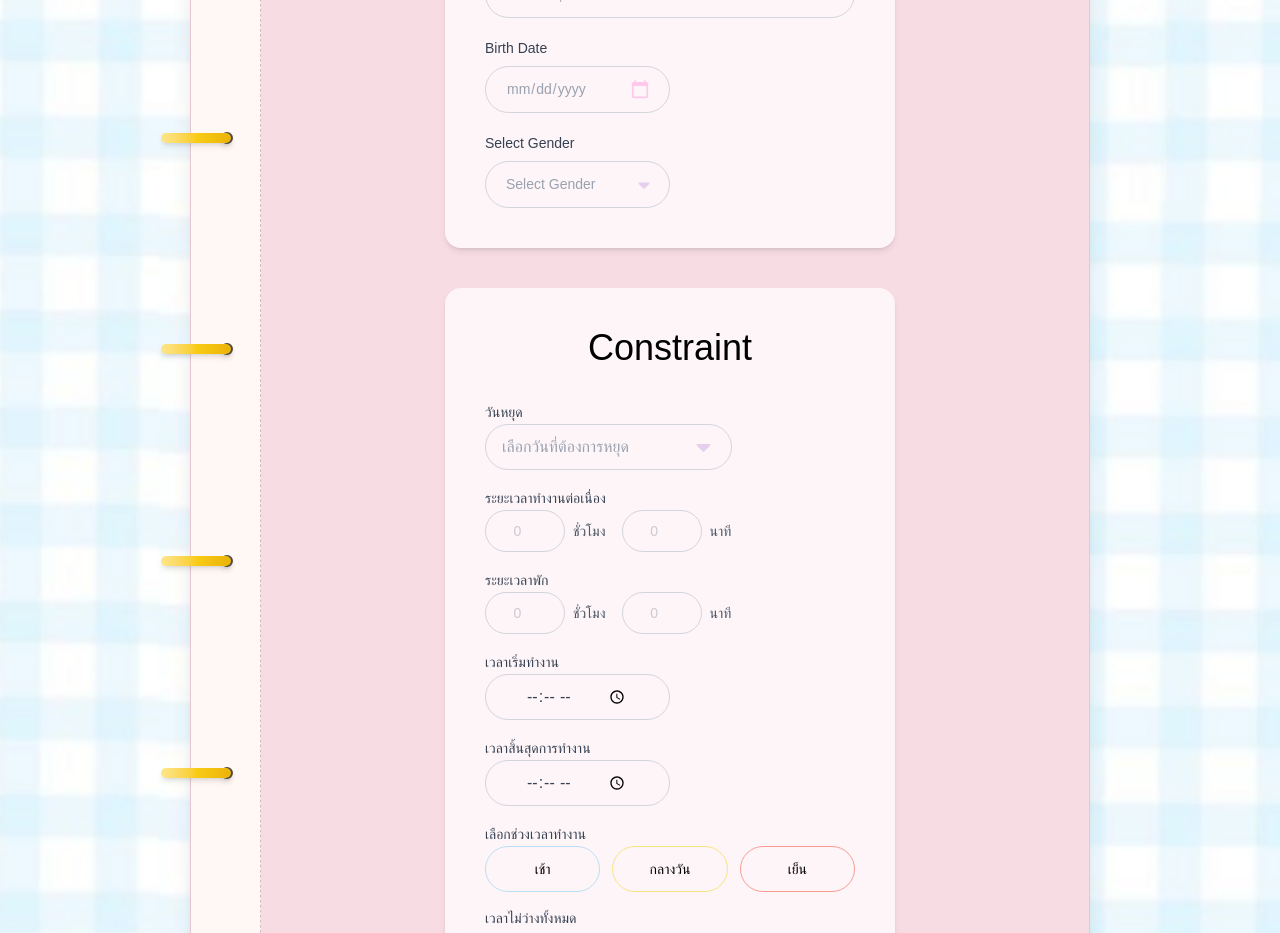
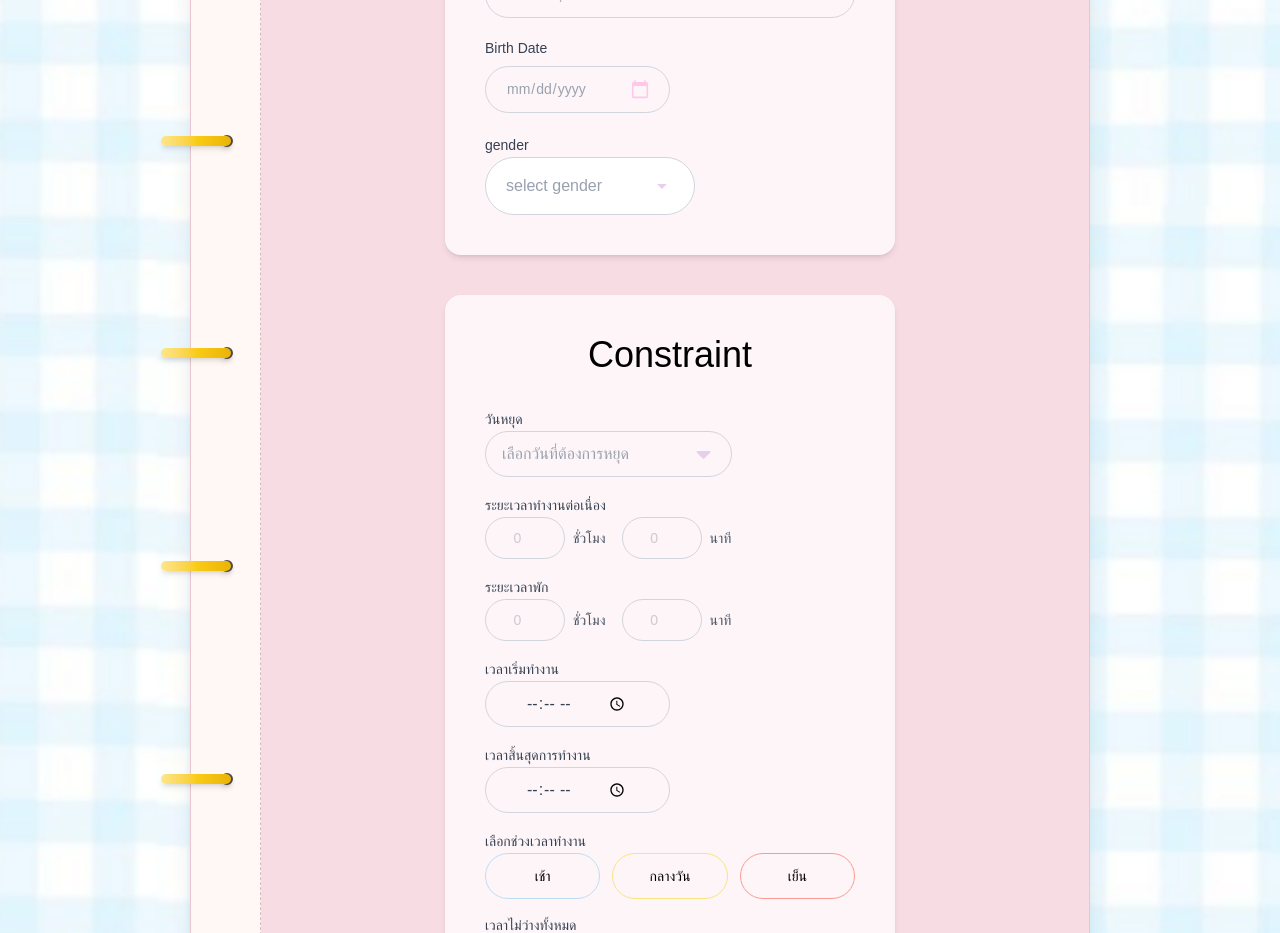
Before and after one commit to BananaLnwZa/Planentrix, a Next.js app in the folder frontend/web/user/: page /SingIn in a window 1280 px wide. Shown: the part 780-1713 px from the top of the page. Built offline with nearby package versions, Linux system fonts and the light colour scheme.

Commit message:
Select Gender has been successfully edited.

```diff
--- a/frontend/web/user/src/components/SingIn/CreateAccForm.tsx
+++ b/frontend/web/user/src/components/SingIn/CreateAccForm.tsx
@@ -1,5 +1,6 @@
 import Link from "next/link";
 import Image from "next/image";
+import SelectGender from "./SelectGender";
 
 export default function LoginForm() {
   return (
@@ -214,69 +215,10 @@ export default function LoginForm() {
           />
         </div>
 
-        {/* Select Gender */}
-        <div>
-          <label
-            className="
-              mb-2
-              block
-
-              text-xs
-              sm:text-sm
-
-              text-gray-700
-            "
-          >
-            Select Gender
-          </label>
-
-          {/* custom dropdown */}
-        <div className="relative w-1/2">
-        <select
-            className="
-            w-full
-            appearance-none
-            rounded-full
-            border
-            border-gray-300
-
-            px-4
-            pr-10
-            py-2.5
-
-            sm:px-5
-            sm:py-3
-
-            text-gray-400
-            text-[12px]
-            sm:text-[14px]
-
-            outline-none
-            "
-        >
-            <option>Select Gender</option>
-            <option>Male</option>
-            <option>Female</option>
-            <option>Other</option>
-        </select>
-
-        <Image
-            src="/icons/dropdown.svg"
-            alt="dropdown icon"
-            width={20}
-            height={20}
-            className="
-            pointer-events-none
-            absolute
-            right-4
-            top-1/2
-            -translate-y-1/2
-            "
-        />
-        </div>
-        </div>
-      </div>
+      {/* Select Gender */}
+      <SelectGender />
 
     </div>
+  </div>
   );
 }
--- /dev/null
+++ b/frontend/web/user/src/components/SingIn/SelectGender.tsx
@@ -0,0 +1,124 @@
+"use client";
+import { createPortal } from "react-dom";
+
+import { useRef, useState } from "react";
+
+export default function SelectGender() {
+  const [selectedGender, setSelectedGender] = useState("");
+  const [open, setOpen] = useState(false);
+
+  const buttonRef = useRef<HTMLButtonElement>(null);
+
+  const genders = ["Male", "Female", "Other"];
+
+  const rect = buttonRef.current?.getBoundingClientRect();
+
+  return (
+    <div className="space-y-2 w-[210px]">
+      {/* Label */}
+      <label className="text-sm text-gray-700">
+        gender
+      </label>
+
+      {/* Select */}
+      <button
+        ref={buttonRef}
+        type="button"
+        onClick={() => setOpen(!open)}
+        className="
+          w-full
+          h-[58px]
+          px-5
+          rounded-full
+          border
+          border-gray-300
+          bg-white
+          flex
+          items-center
+          justify-between
+          text-left
+        "
+      >
+        <span
+          className={
+            selectedGender
+              ? "text-black"
+              : "text-gray-400"
+          }
+        >
+          {selectedGender || "select gender"}
+        </span>
+
+        <svg
+          width="24"
+          height="24"
+          viewBox="0 0 24 24"
+          fill="#E7CFF2"
+        >
+          <path d="M7 10L12 15L17 10H7Z" />
+        </svg>
+      </button>
+
+      {/* Popup */}
+      {open &&
+      rect &&
+      createPortal(
+        <>
+          <div
+            className="fixed inset-0 z-[9998]"
+            onClick={() => setOpen(false)}
+          />
+
+          <div
+            className="
+              fixed
+              bg-white
+              rounded-[30px]
+              border
+              border-gray-300
+              overflow-hidden
+              shadow-xl
+              z-[9999]
+            "
+            style={{
+              top: rect.bottom + 8,
+              left: rect.left,
+              width: rect.width,
+            }}
+          >
+            {genders.map((gender) => (
+            <button
+              key={gender}
+              type="button"
+              onClick={() => {
+                setSelectedGender(gender);
+                setOpen(false);
+              }}
+              className="
+                w-full
+                py-5
+                text-center
+                text-xl
+                text-black
+                transition-all
+                duration-200
+                cursor-pointer
+
+                border-2
+                border-transparent
+
+                hover:text-[#D8B8E8]
+                hover:border-[#E7CFF2]
+                hover:bg-[#FCFAFD]
+              "
+            >
+              {gender}
+            </button>
+          ))}
+          </div>
+        </>,
+        document.body
+      )}
+    </div>
+  );
+}
--- a/frontend/web/user/src/components/login/LoginForm.tsx
+++ b/frontend/web/user/src/components/login/LoginForm.tsx
@@ -247,7 +247,7 @@ export default function LoginForm() {
           text-gray-600
         "
       >
-        Don&apos;t have an account?{" "}
+        Don&apos;t have an account? | {" "}
 
         <Link
           href="/SingIn"
```
